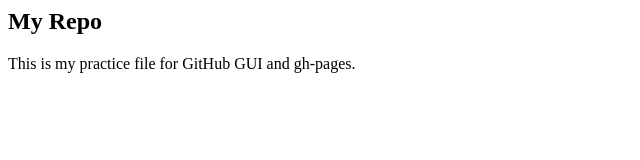
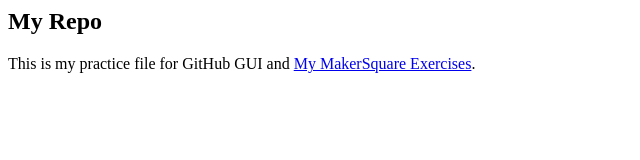
Before and after one commit to Prazza/exercises, a plain HTML site: page index.html in a window 1280 px wide. Shown: the whole page, without its empty margins (0-640 px from the left). Drawn offline with Linux system fonts and the light colour scheme.

Commit message:
Added link

```diff
--- a/index.html
+++ b/index.html
@@ -5,7 +5,7 @@
 	<body>
 		<div>
 		    <h2>My Repo</h2>
-		    <p>This is my practice file for GitHub GUI and gh-pages.</p>
+		    <p>This is my practice file for GitHub GUI and <a href="http://yourgithubusername.github.io/exercises" title="Link to my first gh-pages">My MakerSquare Exercises<a>.</p>
 		</div>
 	</body>
 </html>
```
